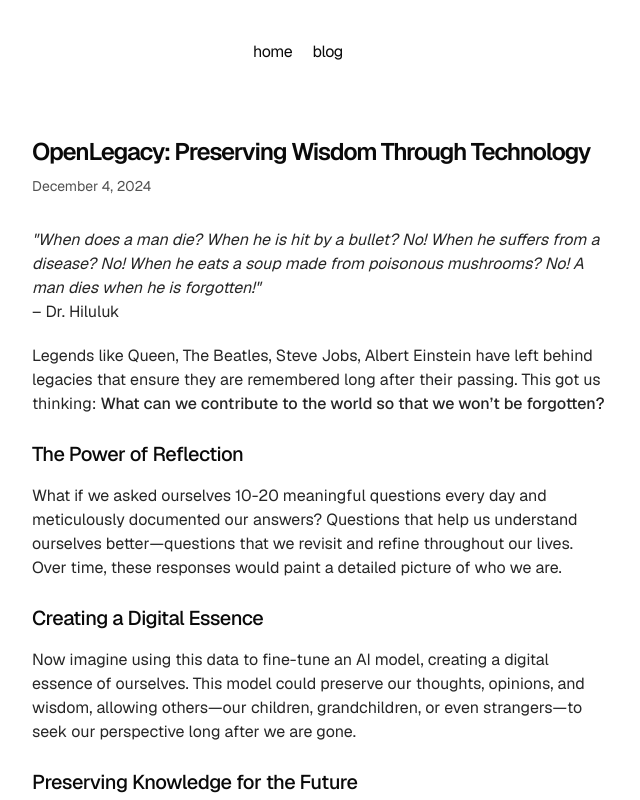
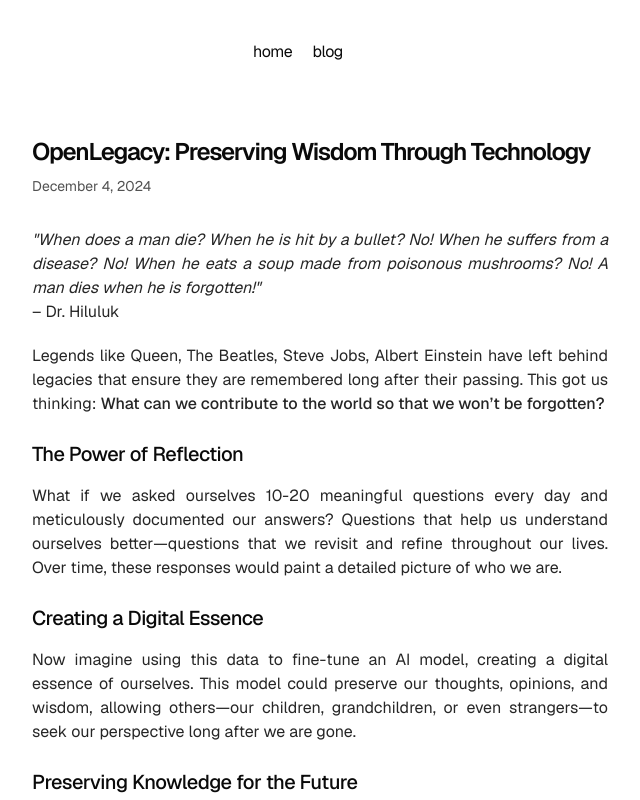
Before and after one commit to adrinant/berdaya, a Next.js app: page /blog/open-legacy in a window 1280 px wide. Shown: the top 800 px of the page, without its empty margins (320-960 px from the left). Built offline with nearby package versions, Linux system fonts and the light colour scheme.

Commit message:
justify blog post

```diff
--- a/app/blog/[slug]/page.tsx
+++ b/app/blog/[slug]/page.tsx
@@ -87,7 +87,7 @@ export default async function Blog({ params }: PageProps) {
           {formatDate(post.metadata.publishedAt)}
         </p>
       </div>
-      <article className="prose">
+      <article className="prose text-justify">
         <CustomMDX source={post.content} />
       </article>
     </section>
```
